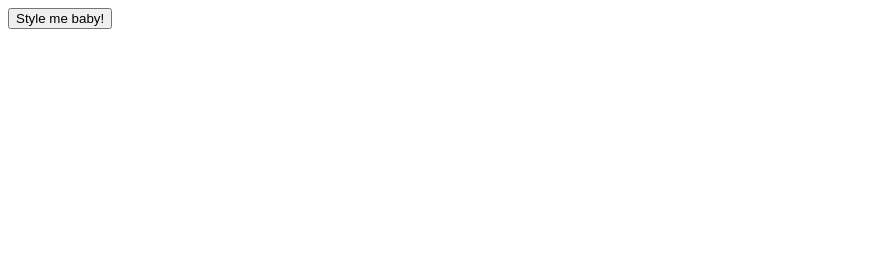
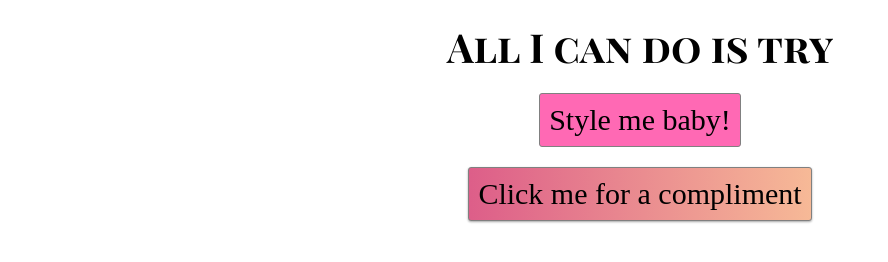
Before and after one commit to sophiebrunner/playground, a plain HTML site: page index.html in a window 1280 px wide. Both pictures are taken after a click on the button "Style me baby!". Shown: the whole page, without its empty margins (0-888 px from the left). Drawn offline with Linux system fonts and the light colour scheme; a web font is replaced by a local one.

Commit message:
feat: add compliment-button by creating dynamic elements

```diff
--- a/index.html
+++ b/index.html
@@ -11,9 +11,23 @@
     />
     <title>PLAYGROUND</title>
     <link rel="stylesheet" href="style.css" />
+    <link
+      rel="stylesheet"
+      href="https://fonts.googleapis.com/css?family=Playfair+Display+SC:regular,italic,700,700italic,900,900italic"
+    />
+    <link
+      href="https://fonts.googleapis.com/css?family=Arapey:regular,italic"
+      rel="stylesheet"
+    />
   </head>
   <body>
-    <button>Style me baby!</button>
+    <main>
+      <h1>All I can do is try</h1>
+      <button id="style-button" class="button--aqua">Style me baby!</button>
+      <button id="compliment-button" class="button--show-compliment">
+        Click me for a compliment
+      </button>
+    </main>
     <script src="script.js"></script>
   </body>
 </html>
--- a/script.js
+++ b/script.js
@@ -0,0 +1,40 @@
+function styleButton() {
+  const btn = document.querySelector("#style-button");
+  btn.addEventListener("click", function () {
+    if (btn.classList.contains("button--aqua")) {
+      btn.classList.remove("button--aqua");
+      btn.classList.add("button--hotpink");
+    } else if (btn.classList.contains("button--hotpink")) {
+      btn.classList.remove("button--hotpink");
+      btn.classList.add("button--aqua");
+    }
+  });
+}
+
+styleButton();
+
+function createNewElement() {
+  const complimentButton = document.querySelector("#compliment-button");
+  const main = document.querySelector("main");
+  complimentButton.addEventListener("click", function (e) {
+    console.log(e.target);
+    const complimentContainer = document.createElement("p");
+    main.appendChild(complimentContainer);
+    console.log(complimentContainer);
+    const complimentText = document.createTextNode("Niemand ist so wie du!");
+    complimentContainer.appendChild(complimentText);
+  });
+}
+
+createNewElement();
+
+//Sync checkbox
+/*
+list.addEventListener("change", (e) => {
+  const checkbox = e.target;
+  const liElement = checkbox.parentElement;
+  const todo = liElement.todoObj;
+
+  todo.done = checkbox.checked;
+});
+*/
--- a/style.css
+++ b/style.css
@@ -2,12 +2,64 @@
 *::before,
 *::after {
   box-sizing: border-box;
+  margin: 0;
+  padding: 0;
 }
 
-.button--large {
-  font-size: 2rem;
+:root {
+  font-family: "Arapey", serif;
+  font-size: 20px;
+}
+
+main {
+  height: 100vh;
+  display: flex;
+  flex-direction: column;
+  justify-content: flex-start;
+  align-items: center;
+  gap: 1em;
+}
+
+h1 {
+  margin-top: 0.5em;
+  font-family: "Playfair Display SC", serif;
+}
+
+button {
+  padding: 0.3em;
+  border: 1px solid grey;
+  border-radius: 3px;
+  font-size: 1.5rem;
+  font-family: inherit;
+  cursor: pointer;
+  transition: background-color 0.5s ease-in-out;
+  transition: background-position 0.5s ease-in-out;
+}
+
+.button--aqua {
+  width: max-content;
+  color: gold;
+  box-shadow: 1px 1px grey;
+  background-color: aqua;
 }
 
 .button--hotpink {
   background-color: hotpink;
 }
+
+.button--show-compliment {
+  box-shadow: 0 1px 3px rgba(0, 0, 0, 0.12), 0 1px 2px rgba(0, 0, 0, 0.24);
+  background-image: linear-gradient(
+    to right,
+    #dd5e89 0%,
+    #f7bb97 51%,
+    #dd5e89 100%
+  );
+  background-size: 200% auto;
+  background-position: left center;
+}
+
+.button--show-compliment:hover {
+  box-shadow: 0 10px 20px rgba(0, 0, 0, 0.19), 0 6px 6px rgba(0, 0, 0, 0.23);
+  background-position: right center;
+}
```
